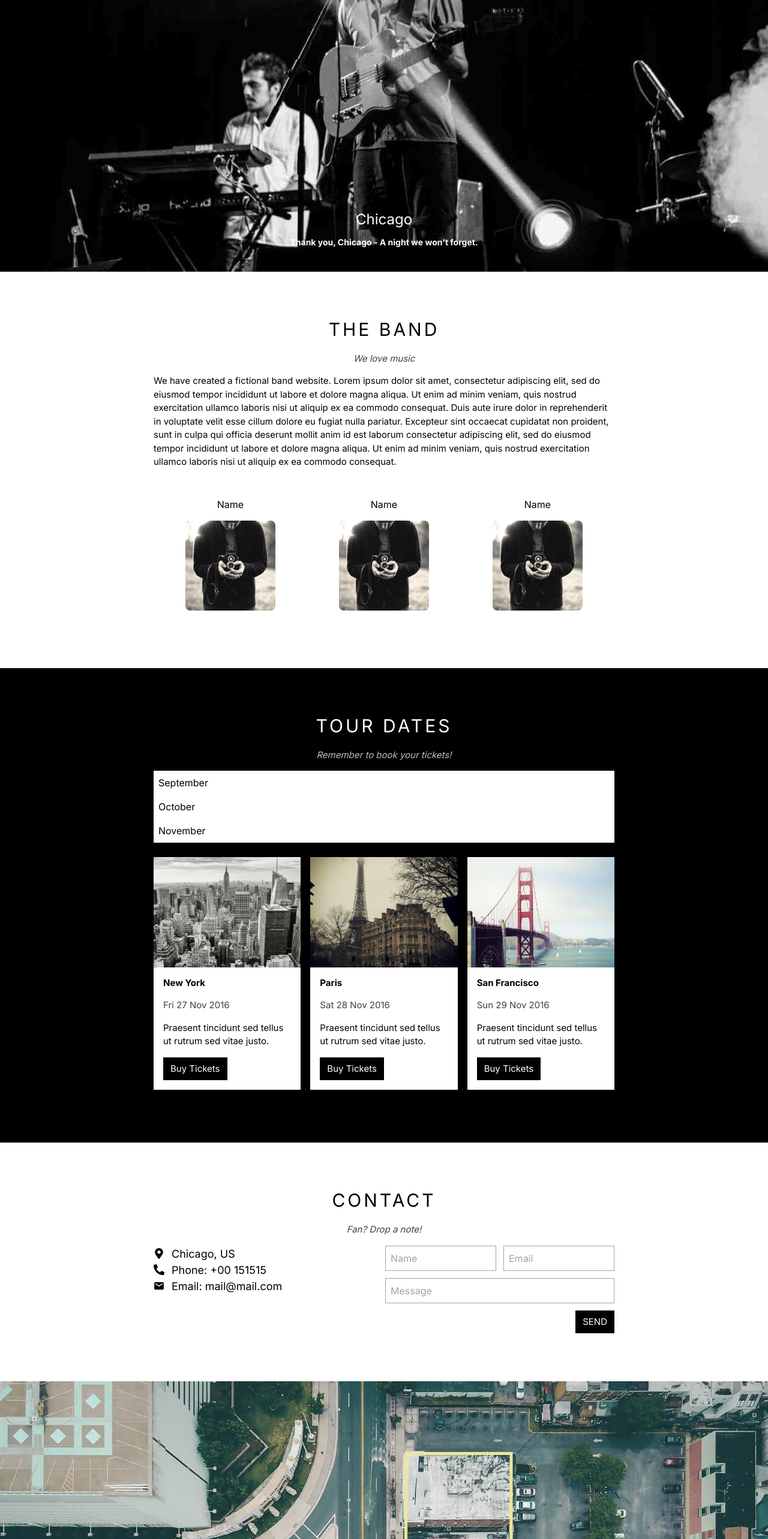
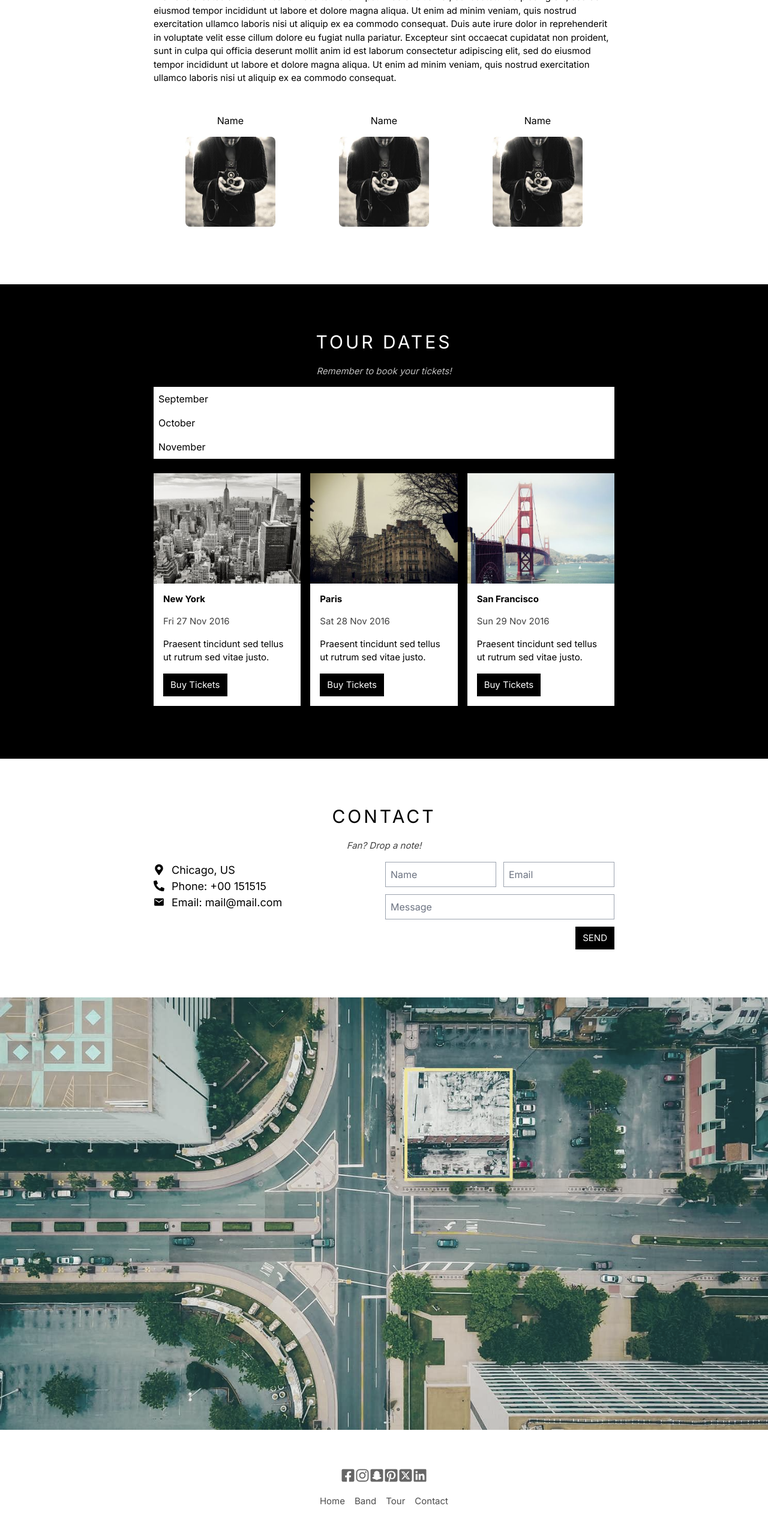
Before and after one commit to malvz22/the-band-next, a Next.js app: page / in a window 1280 px wide. Shown: the part 234-2800 px from the top of the page at 60% size. Built offline with nearby package versions, Linux system fonts and the light colour scheme.

Commit message:
feat: added footer

```diff
--- a/package.json
+++ b/package.json
@@ -9,6 +9,8 @@
     "lint": "next lint"
   },
   "dependencies": {
+    "flowbite": "^2.5.1",
+    "flowbite-react": "^0.10.1",
     "next": "14.1.3",
     "react": "^18",
     "react-dom": "^18",
--- /dev/null
+++ b/src/app/Components/Footer.tsx
@@ -0,0 +1,42 @@
+import {
+  FaFacebookSquare,
+  FaInstagram,
+  FaPinterestSquare,
+  FaSnapchatSquare,
+} from "react-icons/fa";
+import { FaLinkedin, FaSquareXTwitter } from "react-icons/fa6";
+
+export default function Footer() {
+  return (
+    <>
+      <div className="flex flex-col justify-center items-center px-8 py-16 gap-5">
+        <div className="flex flex-row">
+          <FaFacebookSquare
+            size={24}
+            className="text-[#666666] hover:opacity-55"
+          />
+          <FaInstagram size={24} className="text-[#666666] hover:opacity-55" />
+          <FaSnapchatSquare
+            size={24}
+            className="text-[#666666] hover:opacity-55"
+          />
+          <FaPinterestSquare
+            size={24}
+            className="text-[#666666] hover:opacity-55"
+          />
+          <FaSquareXTwitter
+            size={24}
+            className="text-[#666666] hover:opacity-55"
+          />
+          <FaLinkedin size={24} className="text-[#666666] hover:opacity-55" />
+        </div>
+        <div className="flex flex-col md:flex-row gap-4 text-[15px] opacity-70">
+          <p>Home</p>
+          <p>Band</p>
+          <p>Tour</p>
+          <p>Contact</p>
+        </div>
+      </div>
+    </>
+  );
+}
--- a/src/app/Components/Hero.tsx
+++ b/src/app/Components/Hero.tsx
@@ -1,15 +1,18 @@
 /* eslint-disable react/no-unescaped-entities */
+`use client`;
 import Image from "next/image";
 
 export default function Hero() {
   return (
-    <div className="max-w-full relative">
+    <>
+      <main className="relative flex h-[800px] w-[2000px] flex-col justify-center items-center">
+        <div className="absolute w-full h-full">
           <Image
             src={"/chicago.jpg"}
             alt="hero image"
-        layout="responsive"
-        width={1080}
-        height={0}
+            className="w-full h-full object-cover object-center"
+            sizes="100vw"
+            fill
           />
           <div className="hidden sm:flex flex-col absolute text-white translate-x-[-50%] left-[50%] bottom-[1%] text-center px-[16px] py-[32px]">
             <h1 className="text-2xl my-3">Chicago</h1>
@@ -18,5 +21,7 @@ export default function Hero() {
             </p>
           </div>
         </div>
+      </main>
+    </>
   );
 }
--- a/src/app/layout.tsx
+++ b/src/app/layout.tsx
@@ -2,6 +2,7 @@ import type { Metadata } from "next";
 import { Inter } from "next/font/google";
 import "./globals.css";
 import Navbar from "./Components/Navbar";
+import Footer from "./Components/Footer";
 
 const inter = Inter({ subsets: ["latin"] });
 
@@ -20,6 +21,7 @@ export default function RootLayout({
       <body className={inter.className}>
         <Navbar />
         {children}
+        <Footer />
       </body>
     </html>
   );
--- a/src/app/page.tsx
+++ b/src/app/page.tsx
@@ -3,12 +3,12 @@ import Image from "next/image";
 import Hero from "./Components/Hero";
 import { FaMailBulk, FaMapMarkerAlt, FaPhoneAlt } from "react-icons/fa";
 import { IoMdMail } from "react-icons/io";
+import { Alert, Dropdown } from "flowbite-react";
 
 export default function Home() {
   return (
     <>
-      <div className="max-w-[2000px] m-auto">
-        <Hero />
+      <div className="max-w-[2000px] m-auto mx-auto">
         <section
           id="band-section"
           className="container max-w-[800px] mx-auto py-[64px] px-[16px]"
@@ -205,7 +205,7 @@ export default function Home() {
         width={2000}
         height={0}
         alt="map"
-        className="grayscale-[50%]"
+        className="grayscale-[50%] mx-auto"
       />
     </>
   );
--- a/tailwind.config.ts
+++ b/tailwind.config.ts
@@ -1,10 +1,12 @@
 import type { Config } from "tailwindcss";
+import flowbite from "flowbite-react/tailwind";
 
 const config: Config = {
   content: [
     "./src/pages/**/*.{js,ts,jsx,tsx,mdx}",
     "./src/components/**/*.{js,ts,jsx,tsx,mdx}",
     "./src/app/**/*.{js,ts,jsx,tsx,mdx}",
+    flowbite.content(),
   ],
   theme: {
     extend: {
@@ -15,6 +17,6 @@ const config: Config = {
       },
     },
   },
-  plugins: [],
+  plugins: [require("flowbite/plugin")],
 };
 export default config;
```
Also changed, not shown: 1 other file (tests, documents, lock files or other folders). Lines whose indentation alone changed are shown as unchanged.
